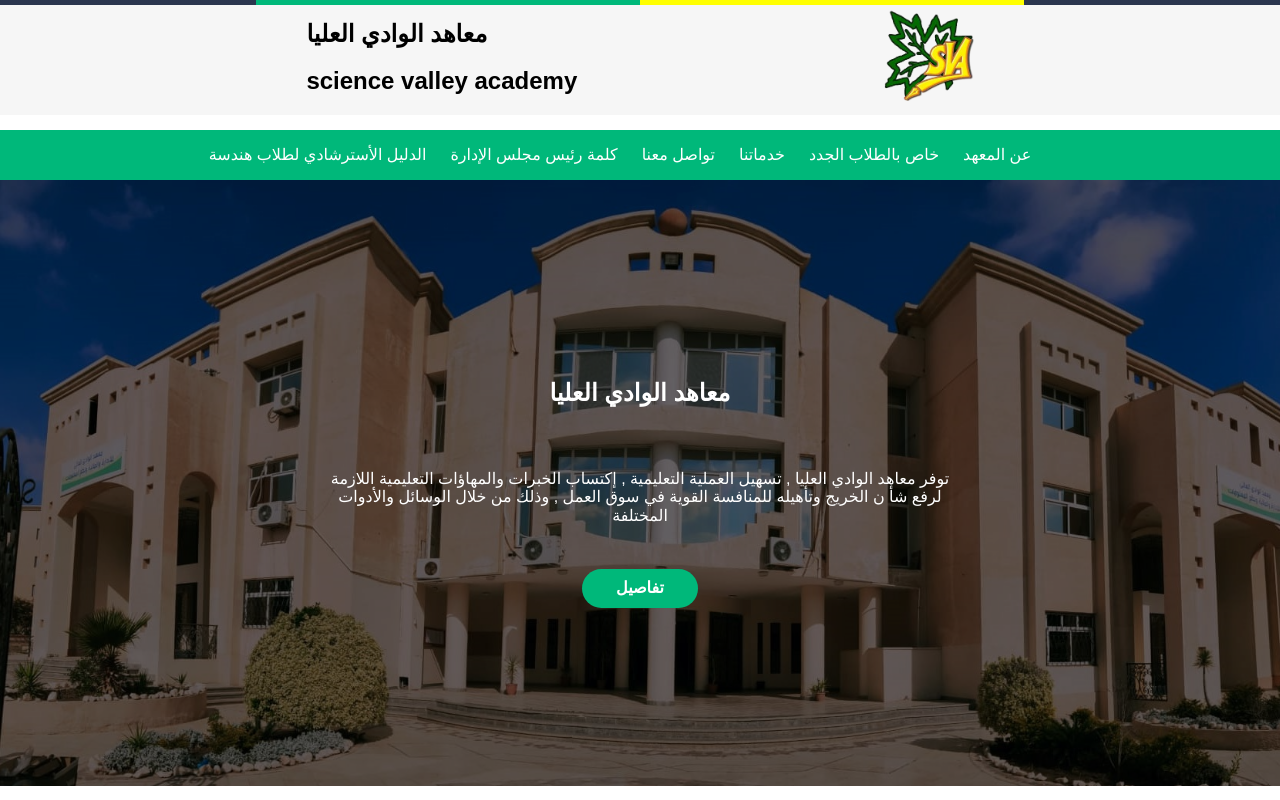
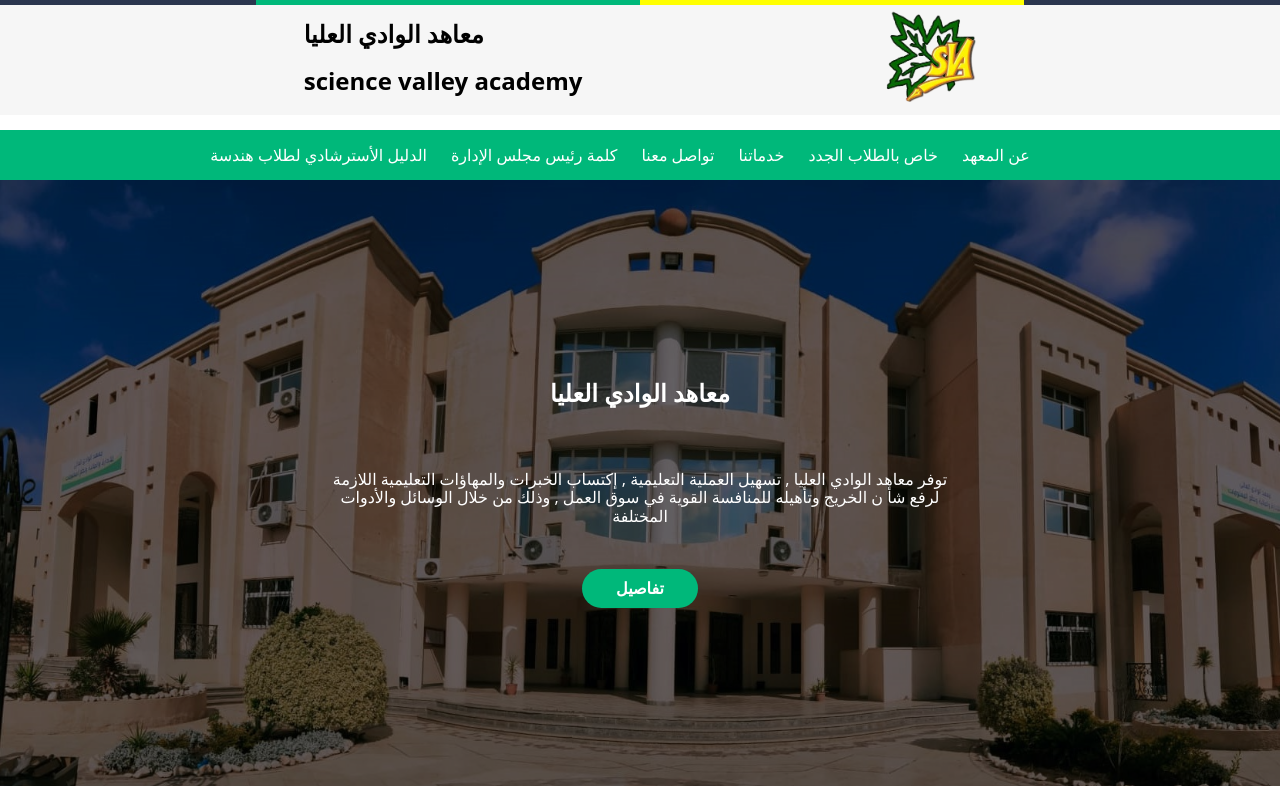
Before and after one commit to PMSschool/science-valley-academy, a plain HTML site: page index.html in a window 1280 px wide. Shown: the top 800 px of the page. Drawn offline with Linux system fonts and the light colour scheme.

Commit message:
Update index.css

```diff
--- a/css/index.css
+++ b/css/index.css
@@ -20,7 +20,8 @@ scroll-behavior: smooth;
 }
 
 body{
-    font-family: "cairo" ,sans-serif;
+    font-family: system-ui;
+    overflow-x: hidden;
 }
 
 .container{
```
